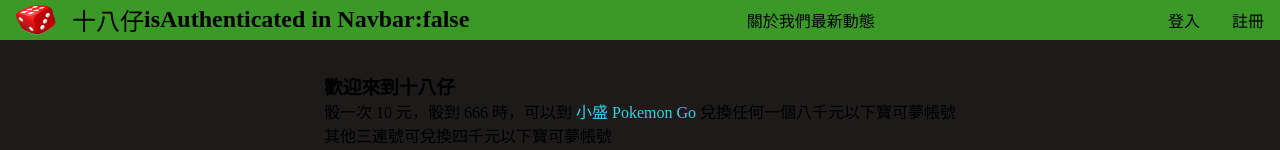
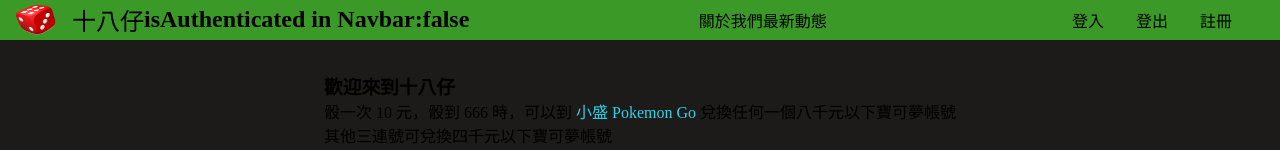
Before and after one commit to DickLan/dice-react, a Next.js app: page / in a window 1280 px wide. Shown: the top 150 px of the page. Built offline with nearby package versions, Linux system fonts and the light colour scheme.

Commit message:
correct auth button and link style

```diff
--- a/components/Navbar/index.tsx
+++ b/components/Navbar/index.tsx
@@ -4,7 +4,7 @@ import Image from "next/image";
 // 加入自訂 hook - useAuth 方便全局狀態管理與應用
 import { useAuth } from "@/context/AuthContext";
 export default function Navbar() {
-  const { isAuthenticated, login, logout } = useAuth();
+  const { isAuthenticated, logout } = useAuth();
   return (
     <>
       <div className={style.wrapper}>
@@ -45,7 +45,9 @@ export default function Navbar() {
             >
               登入
             </Link>
-            {/* <button v-else @click="authStore.clearToken">登出</button> */}
+            <button className={style["auth-logout"]} onClick={logout}>
+              登出
+            </button>
             <Link className={style["auth-a"]} href="/signUp">
               註冊
             </Link>
--- a/components/Navbar/navbar.module.css
+++ b/components/Navbar/navbar.module.css
@@ -13,6 +13,10 @@
   align-items: center;
 }
 
+.nav-right {
+  margin-right: 2rem;
+}
+
 .logo {
   width: 2.5rem;
   margin: 0.3rem 1rem;
@@ -26,4 +30,15 @@
 .auth-a {
   margin: 0 1rem;
   /* background-color: #4709aa; */
+  text-decoration: none;
+  font-size: 16px;
 }
+
+.auth-logout {
+  margin: 0 1rem;
+  font-size: 16px;
+  background-color: transparent;
+  border: none;
+  cursor: pointer;
+  /* color: rgb(168, 26, 26); */
+}
```
